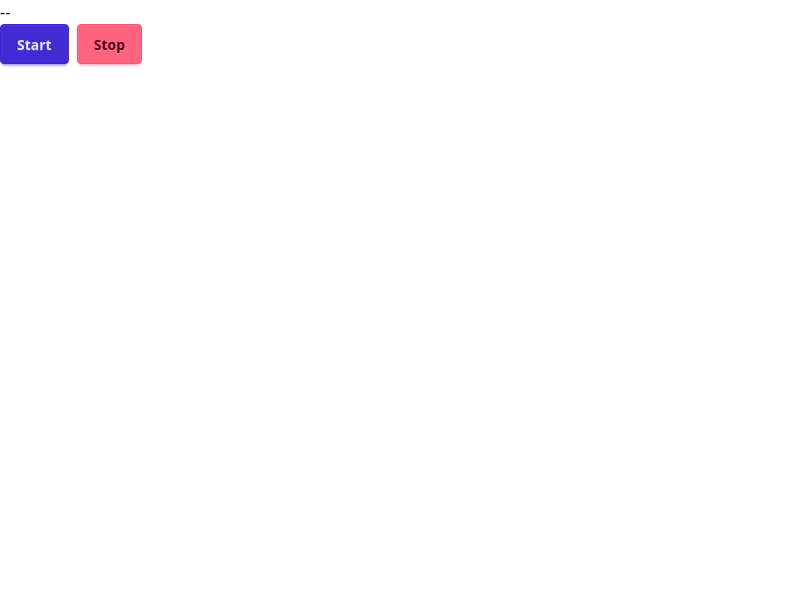
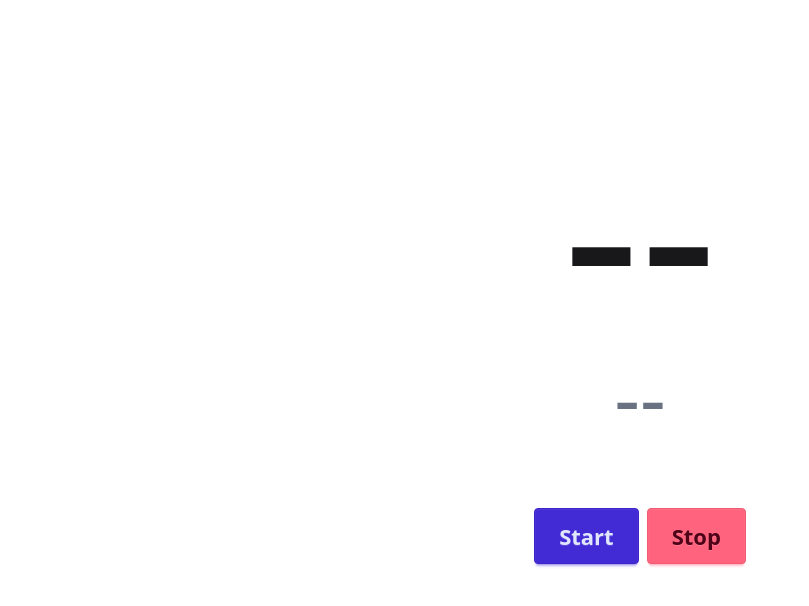
Before and after one commit to unframework/ticker, a React (Vite) app: page / in a window 1280 px wide. Shown: the top 606 px of the page, without its empty margins (0-809 px from the left). Built offline with nearby package versions, Linux system fonts and the light colour scheme.

Commit message:
Improve timer display

```diff
--- a/src/App.tsx
+++ b/src/App.tsx
@@ -1,7 +1,8 @@
 import { useEffect, useMemo, useRef, useState } from "react";
+import { DateTime } from "luxon";
+import clsx from "clsx";
 
 import "./App.css";
-import { DateTime } from "luxon";
 
 interface TimerState {
   start: DateTime;
@@ -97,7 +98,9 @@ const Timer: React.FC = () => {
 
   const seqRaw = useMemo(() => {
     if (!timerState) {
-      return null;
+      return {
+        type: "inactive" as const,
+      };
     }
 
     const secondsDiff = Math.floor(
@@ -207,37 +210,73 @@ const Timer: React.FC = () => {
     }
   }, [seq]);
 
+  function getBgClass() {
+    if (seq.type === "work") {
+      return "bg-yellow-100";
+    }
+
+    if (seq.type === "rest") {
+      return "bg-blue-100";
+    }
+
+    if (seq.type === "done") {
+      return "bg-green-300";
+    }
+
+    return null;
+  }
+
   return (
-    <div>
-      {seq ? (
-        <div>
-          {seq.type === "preDelay" && (
-            <div>Get ready: {seq.timeLeft} seconds</div>
-          )}
+    // fullscreen
+    <div
+      className={clsx(
+        "flex flex-col gap-2 h-screen w-screen fixed items-center justify-center pb-32",
+        timerState && timerState.isPaused ? "bg-gray-300" : getBgClass(),
+      )}
+    >
+      <div
+        className={clsx(
+          "text-[30vh] leading-none",
+          timerState && timerState.isPaused && "opacity-50",
+          seq.type === "work" && "text-orange-700",
+        )}
+      >
+        {seq.type === "inactive" && <div>--</div>}
 
-          {seq.type === "work" && (
-            <div>
-              Cycle {seq.cycleIndex + 1}/{cycleCount}: work {seq.timeLeft}{" "}
-              seconds
-            </div>
-          )}
+        {seq.type === "preDelay" && <div>{-seq.timeLeft}</div>}
 
-          {seq.type === "rest" && (
-            <div>
-              Cycle {seq.cycleIndex + 1}/{cycleCount}: rest {seq.timeLeft}{" "}
-              seconds
-            </div>
-          )}
+        {seq.type === "work" && (
+          <div>00:{("0" + seq.timeElapsed).slice(-2)}</div>
+        )}
 
-          {seq.type === "done" && <div>Done!</div>}
-        </div>
-      ) : (
-        <div>--</div>
-      )}
+        {seq.type === "rest" && <div>{-seq.timeLeft}</div>}
 
-      <div className="flex gap-2">
+        {seq.type === "done" && <div>Done!</div>}
+      </div>
+
+      <div
+        className={clsx(
+          "text-[10vh] leading-none empty:before:content-['--']",
+          timerState && timerState.isPaused && "opacity-50",
+          seq.type === "work" || seq.type === "rest"
+            ? "text-gray-800"
+            : "text-gray-500",
+        )}
+      >
+        {seq.type === "preDelay" && <div>Get ready</div>}
+
+        {(seq.type === "work" || seq.type === "rest") && (
+          <div>
+            {seq.cycleIndex + 1}/{cycleCount}
+          </div>
+        )}
+
+        {seq.type === "done" && <div>Done!</div>}
+      </div>
+
+      <div className="flex gap-2 mt-16">
         <button
-          className="btn btn-primary"
+          className="btn btn-primary btn-xl"
           type="button"
           onClick={() => {
             startTimer();
@@ -246,7 +285,7 @@ const Timer: React.FC = () => {
           {timerState === null || timerState.isPaused ? "Start" : "Pause"}
         </button>
         <button
-          className="btn btn-error"
+          className="btn btn-error btn-xl"
           type="button"
           onClick={() => {
             setTimerState(null);
```
